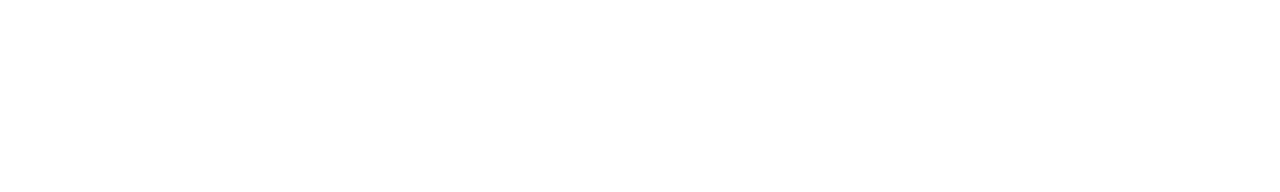
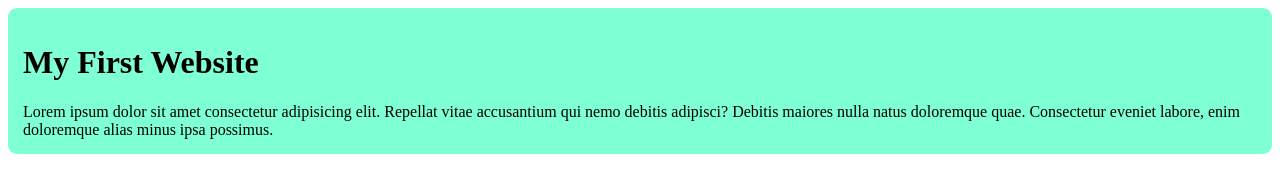
Before and after one commit to Ashik-Siddike/my-first-websiete, a plain HTML site: page index.html in a window 1280 px wide. Drawn offline with Linux system fonts and the light colour scheme.

Commit message:
added the first blog

```diff
--- a/index.html
+++ b/index.html
@@ -4,8 +4,12 @@
     <meta charset="UTF-8">
     <meta name="viewport" content="width=device-width, initial-scale=1.0">
     <title>My First Website</title>
+    <link rel="stylesheet" href="style/stile.css">
 </head>
 <body>
 
+    <div>
+        <H1>My First Website</H1>
+        Lorem ipsum dolor sit amet consectetur adipisicing elit. Repellat vitae accusantium qui nemo debitis adipisci? Debitis maiores nulla natus doloremque quae. Consectetur eveniet labore, enim doloremque alias minus ipsa possimus.</div>
 </body>
 </html>
--- /dev/null
+++ b/style/stile.css
@@ -0,0 +1,5 @@
+div{
+    background-color: aquamarine;
+    padding: 15px;
+    border-radius: 9px;
+}
```
